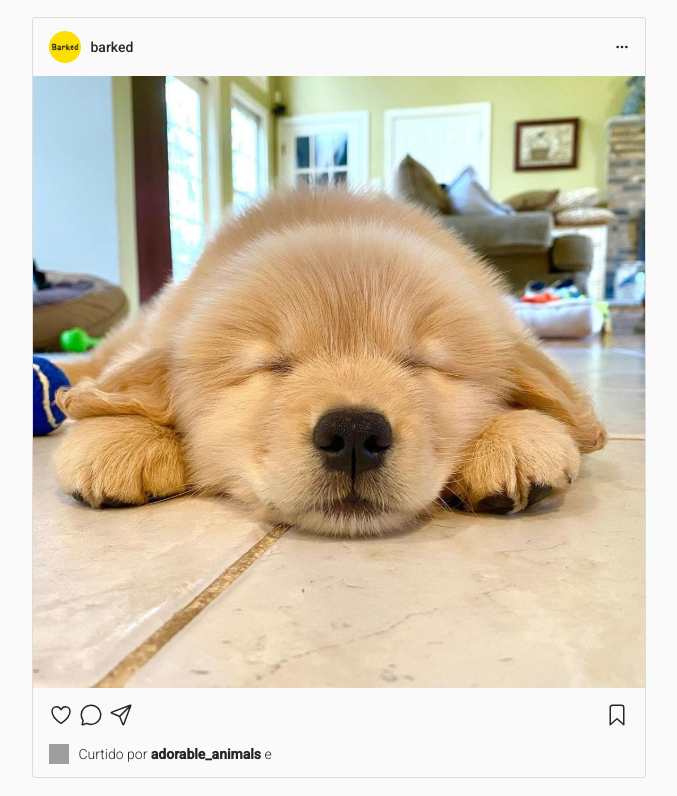
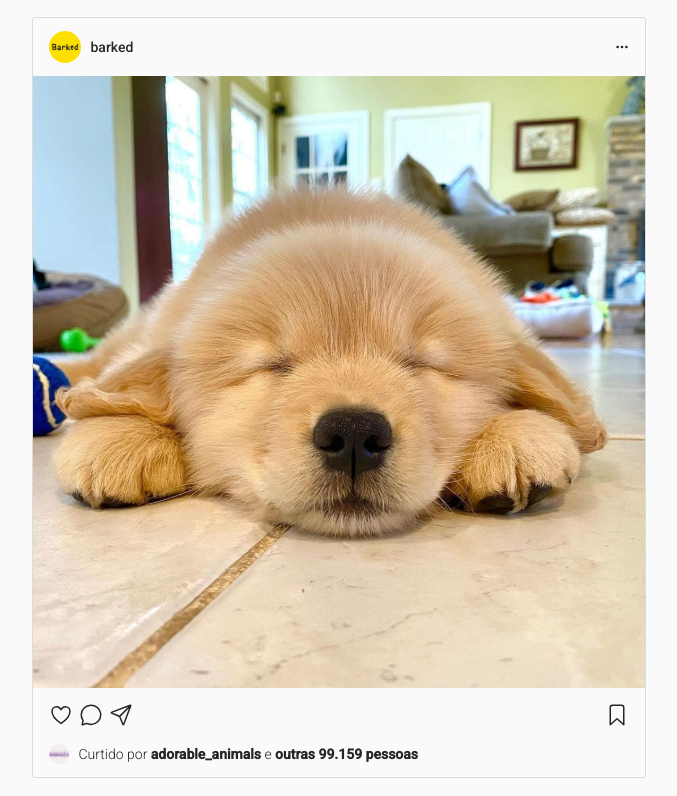
Before and after one commit to Di0golberald0/projeto7-instagramreact, a JavaScript app: page / in a window 1280 px wide. Shown: the part 986-1782 px from the top of the page, without its empty margins (141-818 px from the left). Built offline with nearby package versions, Linux system fonts and the light colour scheme; grey boxes are pictures that could not be loaded.

Commit message:
Todos Maps Feitos - Segunda Falha Consertada

```diff
--- a/src/components/Posts.js
+++ b/src/components/Posts.js
@@ -15,7 +15,7 @@ export default function Posts() {
       "conteudoImg" : "assets/img/dog.svg",
       "curtidasImg" : "assets/img/adorable_animals.svg",
       "curtidasName" : "adorable_animals",
-      "curtidasImg" : "outras 99.159 pessoas",
+      "curtidasNumero" : "outras 99.159 pessoas",
     }
   ]
   return (
```
